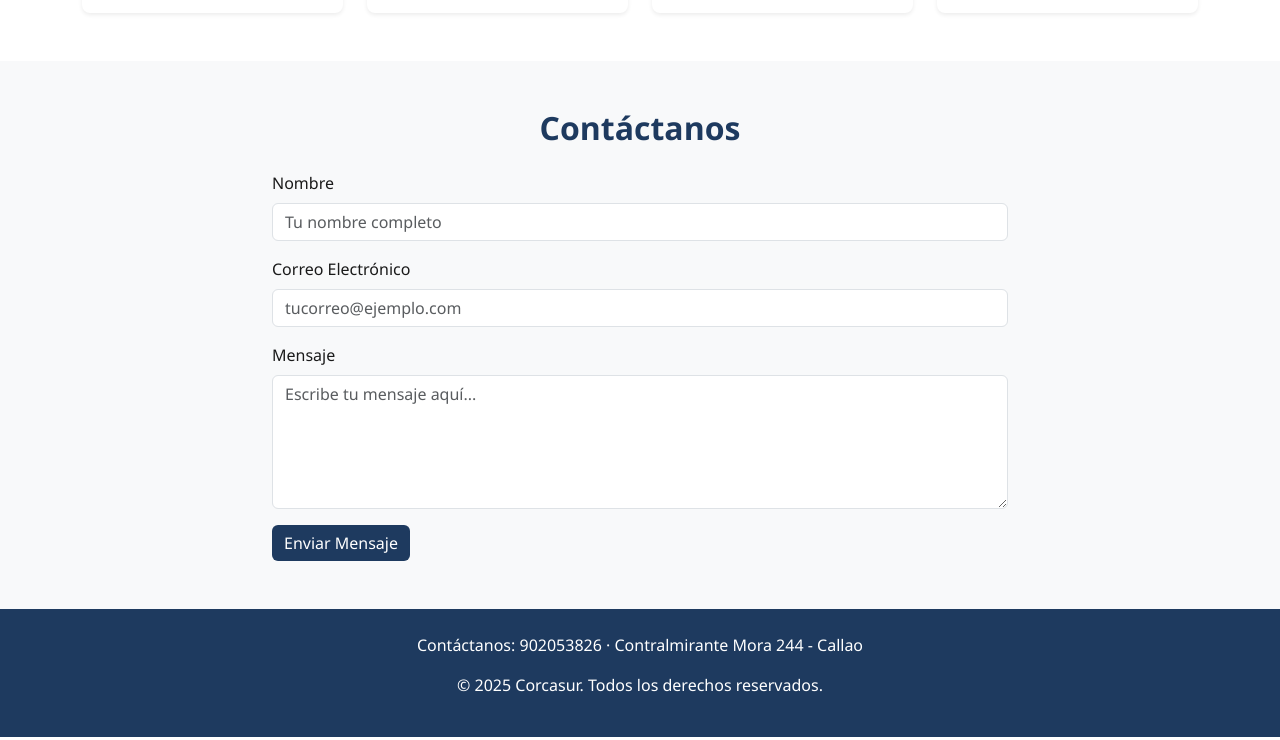
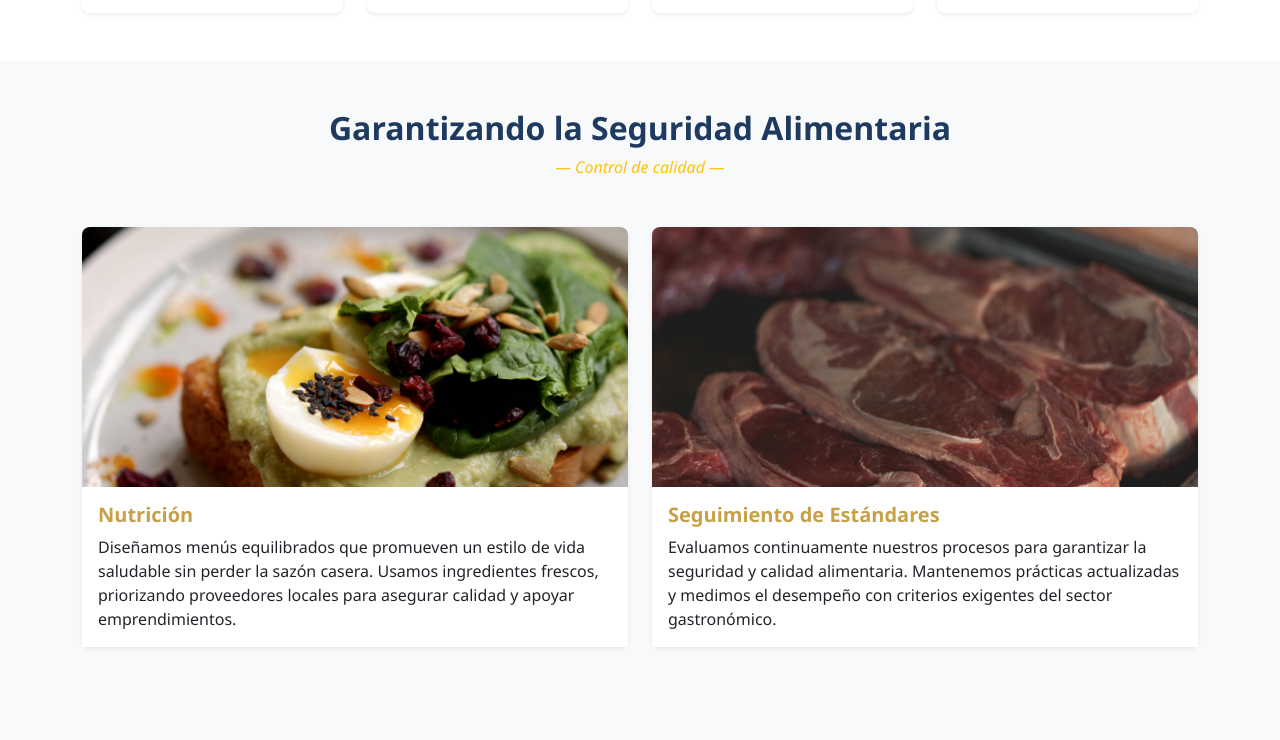
Before and after one commit to GeritoJavita/Corcasur-LandingPage, a plain HTML site: page index.html in a window 1280 px wide. Shown: the part 2035-2775 px from the top of the page. Drawn offline with nearby package versions, Linux system fonts and the light colour scheme.

Commit message:
Pagina demo

```diff
--- a/css/custom.css
+++ b/css/custom.css
@@ -61,3 +61,33 @@ body {
   box-shadow: 0 10px 20px rgba(0, 0, 0, 0.15);
 
 }
+/* Estilo personalizado para sección Calidad */
+.calidad-img {
+  height: 260px;
+  object-fit: cover;
+  width: 100%;
+  border-top-left-radius: 0.5rem;
+  border-top-right-radius: 0.5rem;
+}
+
+.text-gold {
+  color: #C7A148;
+}
+
+.card:hover {
+  transform: translateY(-5px);
+  transition: all 0.3s ease;
+  box-shadow: 0 12px 25px rgba(0, 0, 0, 0.15);
+}
+/* Botón flotante de WhatsApp */
+.whatsapp-btn {
+  position: fixed;
+  bottom: 20px;
+  right: 20px;
+  z-index: 999;
+  transition: transform 0.3s ease;
+}
+
+.whatsapp-btn:hover {
+  transform: scale(1.1);
+}
--- a/index.html
+++ b/index.html
@@ -5,6 +5,8 @@
   <meta name="viewport" content="width=device-width, initial-scale=1" />
   <title>Corcasur | Servicios Gastronómicos Profesionales</title>
   <link href="https://cdn.jsdelivr.net/npm/bootstrap@5.3.3/dist/css/bootstrap.min.css" rel="stylesheet" />
+
+<link href="https://cdn.jsdelivr.net/npm/aos@2.3.4/dist/aos.css" rel="stylesheet" />
   <link rel="stylesheet" href="css/custom.css" />
 </head>
 <body>
@@ -36,7 +38,7 @@
   </header>
 
   <!-- NOSOTROS -->
-  <section id="nosotros" class="py-5 bg-light">
+  <section id="nosotros" class="py-5 bg-light" data-aos="fade-up">
     <div class="container">
       <div class="row align-items-center">
         <div class="col-md-6">
@@ -51,7 +53,7 @@
   </section>
 
   <!-- SERVICIOS -->
-  <section id="servicios" class="py-5">
+  <section id="servicios" class="py-5" data-aos="fade-up">
     <div class="container">
       <h2 class="text-center text-primary fw-bold mb-5">Nuestros Servicios</h2>
       <div class="row g-4">
@@ -70,7 +72,7 @@
         <!-- Servicio 2 -->
         <div class="col-md-6 col-lg-3">
           <div class="card h-100 shadow-sm border-0">
-            <img src="img/concesionaria.jpg" class="card-img-top service-img" alt="Concesionario">
+            <img src="img/concensionaria.jpg" class="card-img-top service-img" alt="Concesionario">
             <div class="card-body">
               <h5 class="card-title text-primary">Concesionario de Alimentos</h5>
               <p class="card-text">Comida casera con insumos de alta calidad para empresas, clínicas, universidades y más.</p>
@@ -103,9 +105,45 @@
       </div>
     </div>
   </section>
+  <!-- SECCIÓN CALIDAD -->
+<section id="calidad" class="py-5 bg-light" data-aos="fade-up">
+  <div class="container">
+    <h2 class="text-center text-primary fw-bold mb-2">Garantizando la Seguridad Alimentaria</h2>
+    <p class="text-center text-warning mb-5"><em>— Control de calidad —</em></p>
+
+    <div class="row g-4">
+      <!-- Card: Nutrición -->
+      <div class="col-md-6">
+        <div class="card shadow-sm border-0 h-100">
+          <img src="img/nutricion.jpg" class="card-img-top calidad-img" alt="Nutrición">
+          <div class="card-body bg-white">
+            <h5 class="text-gold fw-bold">Nutrición</h5>
+            <p class="card-text">
+              Diseñamos menús equilibrados que promueven un estilo de vida saludable sin perder la sazón casera. Usamos ingredientes frescos, priorizando proveedores locales para asegurar calidad y apoyar emprendimientos.
+            </p>
+          </div>
+        </div>
+      </div>
+
+      <!-- Card: Estándares -->
+      <div class="col-md-6">
+        <div class="card shadow-sm border-0 h-100">
+          <img src="img/estandar.jpg" class="card-img-top calidad-img" alt="Seguimiento de Estándares">
+          <div class="card-body bg-white">
+            <h5 class="text-gold fw-bold">Seguimiento de Estándares</h5>
+            <p class="card-text">
+              Evaluamos continuamente nuestros procesos para garantizar la seguridad y calidad alimentaria. Mantenemos prácticas actualizadas y medimos el desempeño con criterios exigentes del sector gastronómico.
+            </p>
+          </div>
+        </div>
+      </div>
+    </div>
+  </div>
+</section>
+
 
   <!-- CONTACTO -->
-  <section id="contacto" class="py-5 bg-light">
+  <section id="contacto" class="py-5 bg-light" data-aos="fade-up">
     <div class="container">
       <h2 class="text-center text-primary fw-bold mb-4">Contáctanos</h2>
       <div class="row justify-content-center">
@@ -138,6 +176,20 @@
     </div>
   </footer>
 
+
   <script src="https://cdn.jsdelivr.net/npm/bootstrap@5.3.3/dist/js/bootstrap.bundle.min.js"></script>
+  <!-- AOS Animation JS -->
+<script src="https://cdn.jsdelivr.net/npm/aos@2.3.4/dist/aos.js"></script>
+<script>
+  AOS.init({
+    duration: 800,
+    once: true
+  });
+</script>
+<!-- Botón de WhatsApp -->
+<a href="https://wa.me/51902053826" class="whatsapp-btn" target="_blank" aria-label="WhatsApp">
+  <img src="https://cdn-icons-png.flaticon.com/512/733/733585.png" alt="WhatsApp" width="60" height="60">
+</a>
+
 </body>
 </html>
```
Also changed, not shown: img/concensionaria.jpg (renamed from img/Concesionaria.jpg), img/estandar.jpg (added), img/nutricion.jpg (added).
